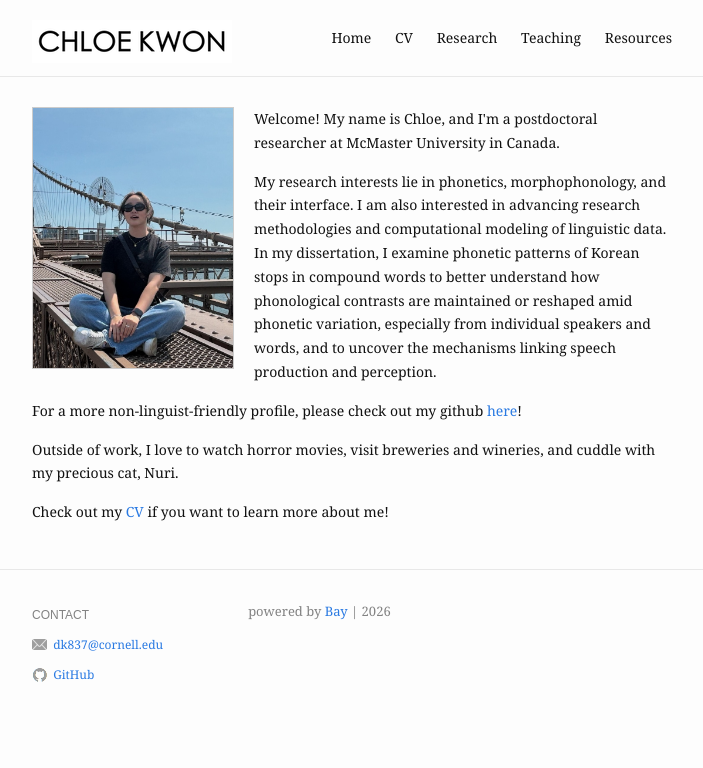
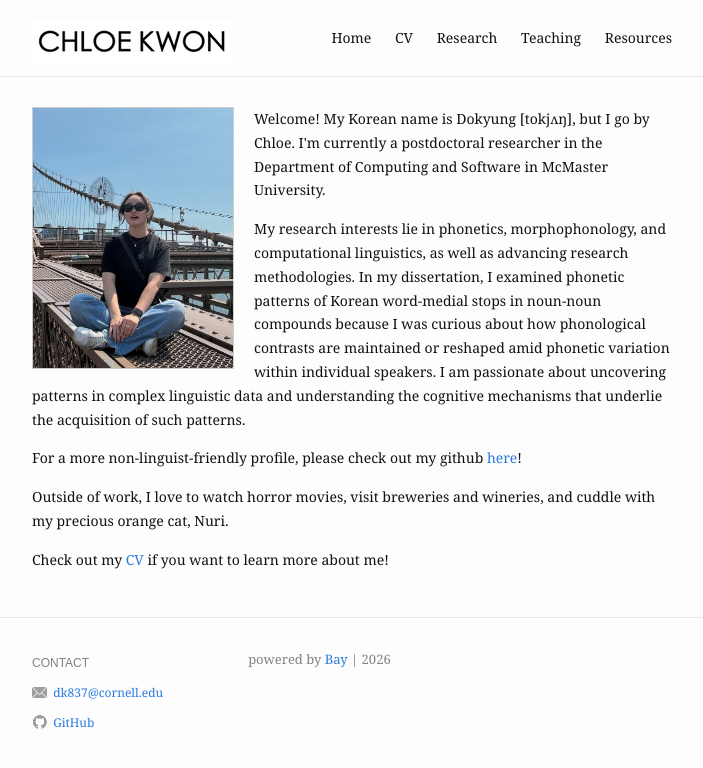
Before and after one commit to chloedkkwon/chloedkkwon.github.io, a Jekyll site: the page built from index.md, in a window 1280 px wide. Shown: the top 768 px of the page, without its empty margins (288-991 px from the left). Built offline with Jekyll 4.4.1, drawn with Linux system fonts in a browser that asks for light colours.

Commit message:
Revise introduction and research interests in index.md
Updated personal introduction and research interests for clarity and detail.

```diff
--- a/index.md
+++ b/index.md
@@ -6,17 +6,17 @@ profile_picture:
 ---
 
 <p>
-    Welcome! My name is Chloe, and I'm a postdoctoral researcher at McMaster University in Canada.
+    Welcome! My Korean name is Dokyung [tokjʌŋ], but I go by Chloe. I'm currently a postdoctoral researcher in the Department of Computing and Software in McMaster University.
 </p>
 
 <p>
-    My research interests lie in phonetics, morphophonology, and their interface. I am also interested in advancing research methodologies and computational modeling of linguistic data. In my dissertation, I examine phonetic patterns of Korean stops in compound words to better understand how phonological contrasts are maintained or reshaped amid phonetic variation, especially from individual speakers and words, and to uncover the mechanisms linking speech production and perception.
+    My research interests lie in phonetics, morphophonology, and computational linguistics, as well as advancing research methodologies. In my dissertation, I examined phonetic patterns of Korean word-medial stops in noun-noun compounds because I was curious about how phonological contrasts are maintained or reshaped amid phonetic variation within individual speakers. I am passionate about uncovering patterns in complex linguistic data and understanding the cognitive mechanisms that underlie the acquisition of such patterns.
 </p>
 
 <p> For a more non-linguist-friendly profile, please check out my github <a href="https://github.com/chloedkkwon/">here</a>! </p>
 
 <p>
-  Outside of work, I love to watch horror movies, visit breweries and wineries, and cuddle with my precious cat, Nuri.
+  Outside of work, I love to watch horror movies, visit breweries and wineries, and cuddle with my precious orange cat, Nuri.
  </p>
 
 <p>
```
